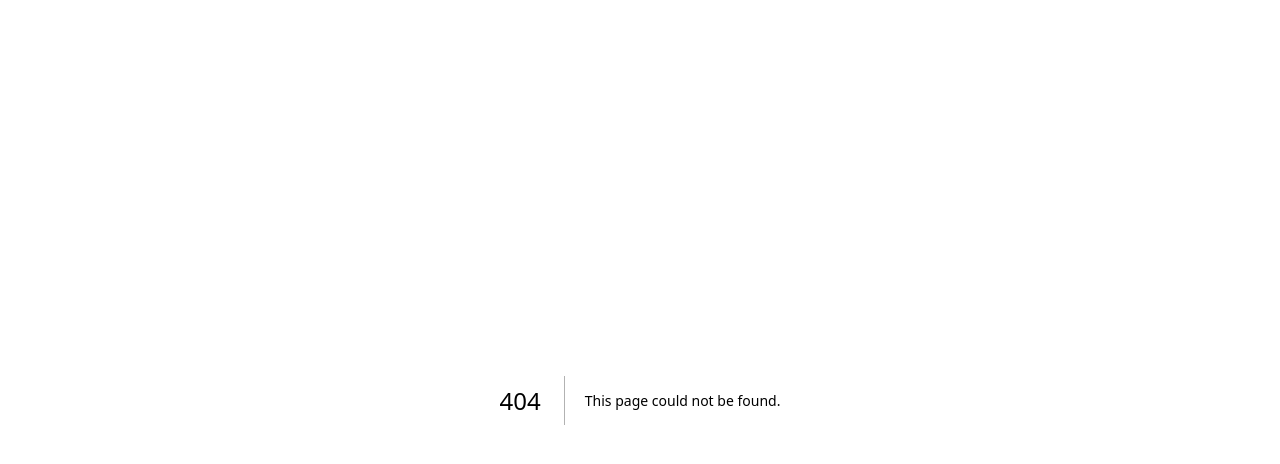
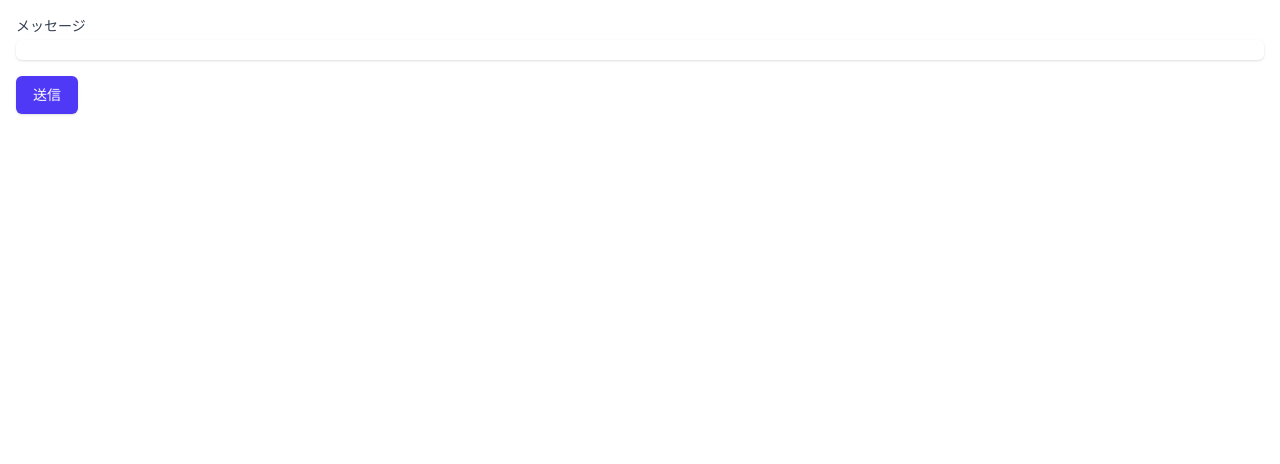
Before and after one commit to ryohei-miki/vercel-deploy-test, a Next.js app: page /server-action in a window 1280 px wide. Before the commit this address had no page. Shown: the top 464 px of the page. Built offline with nearby package versions, Linux system fonts and the light colour scheme.

Commit message:
feat: test functions

```diff
--- /dev/null
+++ b/src/actions/actions.ts
@@ -0,0 +1,25 @@
+'use server';
+
+export async function submitMessage(formData: FormData) {
+  const message = formData.get('message');
+
+  try {
+    const response = await fetch('http://localhost:3001/api/hello', {
+      method: 'POST',
+      headers: {
+        'Content-Type': 'application/json',
+      },
+      body: JSON.stringify({ message }),
+    });
+
+    if (!response.ok) {
+      throw new Error('API request failed');
+    }
+
+    const data = await response.json();
+    console.log('API response:', data);
+  } catch (error) {
+    console.error('Error:', error);
+    throw error;
+  }
+}
--- /dev/null
+++ b/src/app/api/hello/route.ts
@@ -0,0 +1,13 @@
+import { NextRequest, NextResponse } from "next/server";
+
+export async function GET(request: NextRequest) {
+  console.log("GET request received");
+  return NextResponse.json({ message: "Hello, world!" });
+}
+
+export async function POST(request: NextRequest) {
+  const body = await request.json();
+  console.log("POST request received");
+  console.log(body);
+  return NextResponse.json({ message: "Hello, world!" });
+}
--- /dev/null
+++ b/src/app/hello/page.tsx
@@ -0,0 +1,9 @@
+export default async function Hello() {
+  const fetchHello = async () => {
+    const response = await fetch('http://localhost:3001/api/hello');
+    const data = await response;
+    console.log(data);
+  };
+  await fetchHello();
+  return <div>Hello</div>;
+}
--- /dev/null
+++ b/src/app/server-action/page.tsx
@@ -0,0 +1,35 @@
+'use client';
+
+import { useState } from 'react';
+import { submitMessage } from '../../actions/actions';
+
+export default function ServerAction() {
+  const [message, setMessage] = useState('');
+
+  return (
+    <div className="p-4">
+      <form action={submitMessage} className="space-y-4">
+        <div>
+          <label htmlFor="message" className="block text-sm font-medium text-gray-700">
+            メッセージ
+          </label>
+          <input
+            type="text"
+            id="message"
+            name="message"
+            value={message}
+            onChange={(e) => setMessage(e.target.value)}
+            className="mt-1 block w-full rounded-md border-gray-300 shadow-sm focus:border-indigo-500 focus:ring-indigo-500 sm:text-sm"
+            required
+          />
+        </div>
+        <button
+          type="submit"
+          className="inline-flex justify-center rounded-md border border-transparent bg-indigo-600 py-2 px-4 text-sm font-medium text-white shadow-sm hover:bg-indigo-700 focus:outline-none focus:ring-2 focus:ring-indigo-500 focus:ring-offset-2"
+        >
+          送信
+        </button>
+      </form>
+    </div>
+  );
+}
```
